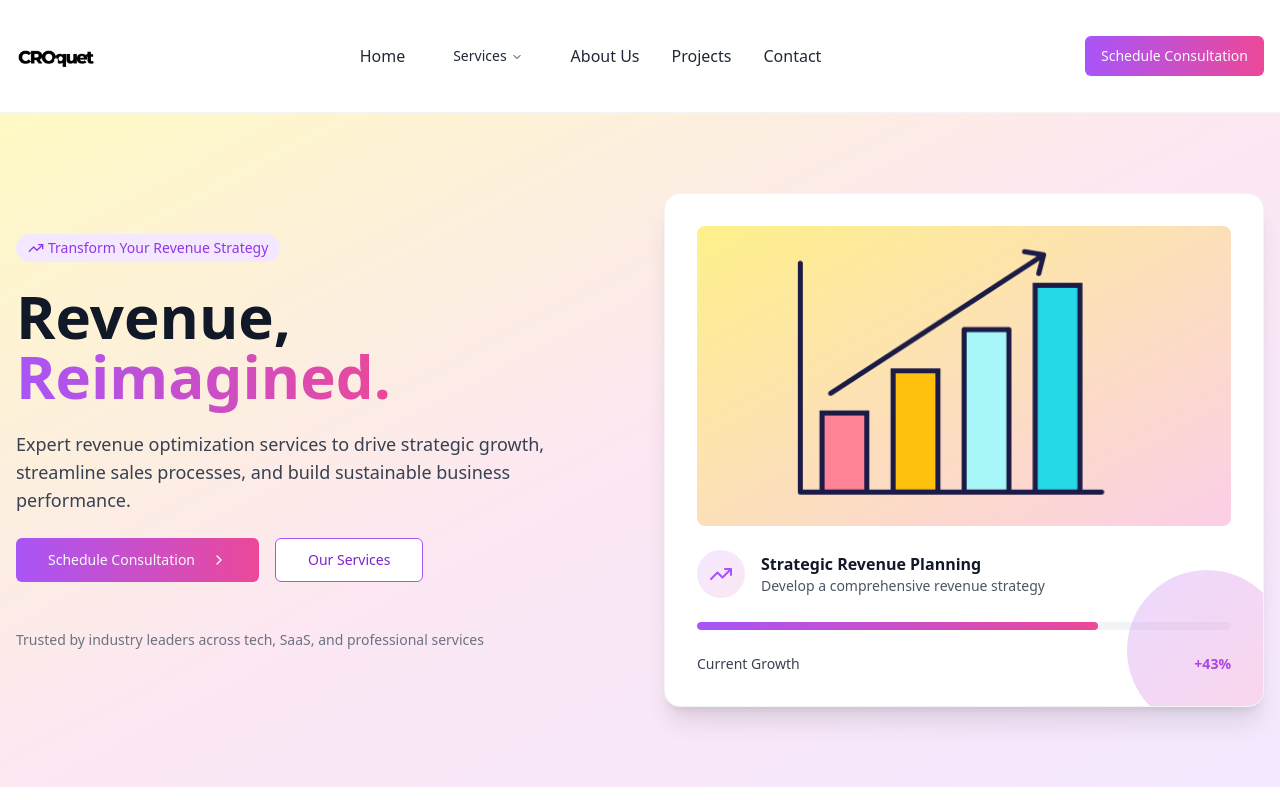
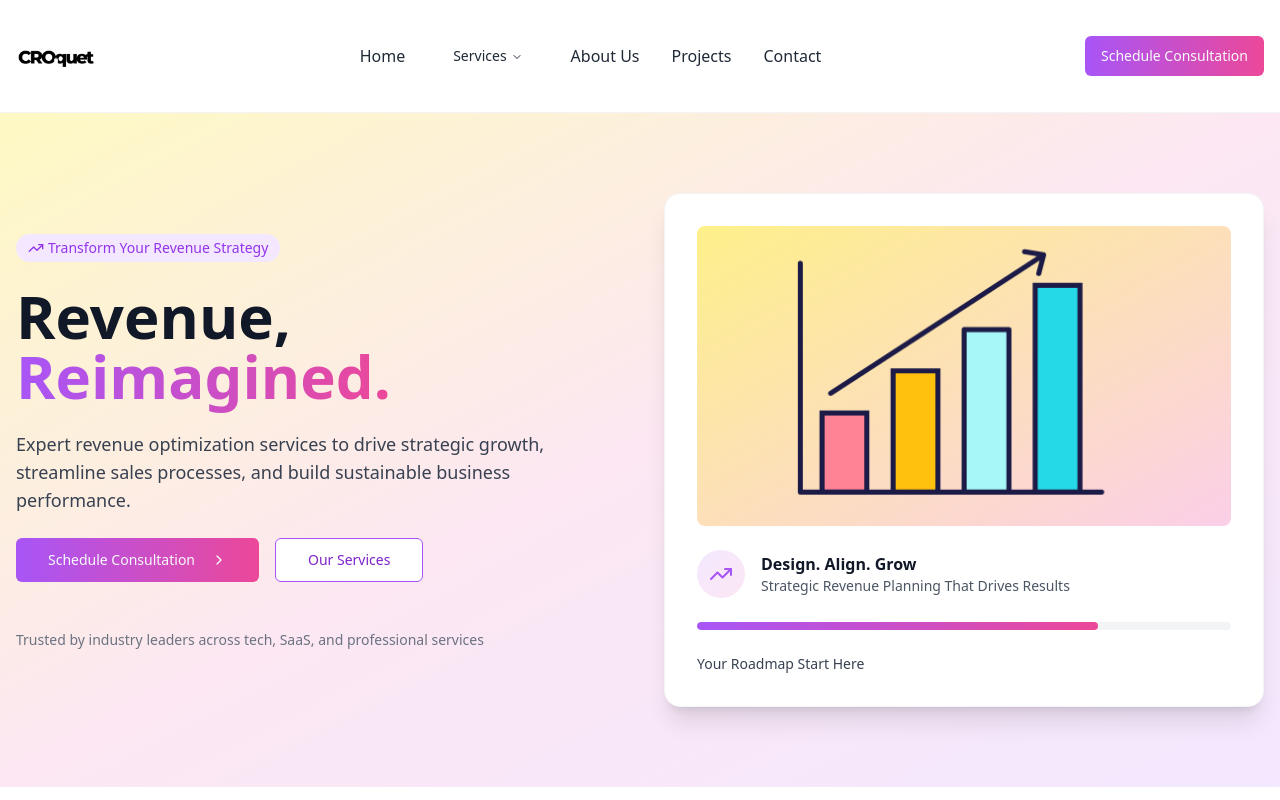
Before and after one commit to jamesabevan/revenue-roadmap-website, a React (Vite) app: page / in a window 1280 px wide. Shown: the top 800 px of the page. Built offline with nearby package versions, Linux system fonts and the light colour scheme.

Commit message:
Visual edit in Lovable
Edited UI in Lovable

```diff
--- a/src/components/home/HeroSection.tsx
+++ b/src/components/home/HeroSection.tsx
@@ -1,14 +1,13 @@
 import { Button } from "@/components/ui/button";
 import { ChevronRight, TrendingUp } from "lucide-react";
-
 const HeroSection = () => {
   const scrollToServices = () => {
     const servicesSection = document.getElementById('services');
-    servicesSection?.scrollIntoView({ behavior: 'smooth' });
+    servicesSection?.scrollIntoView({
+      behavior: 'smooth'
+    });
   };
-
-  return (
-    <section className="py-20 bg-gradient-to-br from-yellow-100 via-pink-100 to-purple-100">
+  return <section className="py-20 bg-gradient-to-br from-yellow-100 via-pink-100 to-purple-100">
       <div className="container mx-auto px-4">
         <div className="flex flex-col md:flex-row items-center justify-between gap-12">
           <div className="w-full md:w-1/2 space-y-6">
@@ -26,12 +25,7 @@ const HeroSection = () => {
               <Button size="lg" className="rounded-md bg-gradient-to-r from-purple-500 to-pink-500 hover:from-purple-600 hover:to-pink-600">
                 Schedule Consultation <ChevronRight className="ml-2 h-4 w-4" />
               </Button>
-              <Button
-                size="lg"
-                variant="outline"
-                className="rounded-md border border-purple-500 text-purple-700 hover:bg-purple-50 hover:text-purple-700"
-                onClick={scrollToServices}
-              >
+              <Button size="lg" variant="outline" className="rounded-md border border-purple-500 text-purple-700 hover:bg-purple-50 hover:text-purple-700" onClick={scrollToServices}>
                 Our Services
               </Button>
             </div>
@@ -60,24 +54,20 @@ const HeroSection = () => {
                     <TrendingUp className="h-6 w-6 text-purple-500" />
                   </div>
                   <div>
-                    <h3 className="font-semibold text-gray-900">
-                      Strategic Revenue Planning
-                    </h3>
-                    <p className="text-sm text-gray-600">
-                      Develop a comprehensive revenue strategy
-                    </p>
+                    <h3 className="font-semibold text-gray-900 text-left">Design. Align. Grow</h3>
+                    <p className="text-sm text-gray-600">Strategic Revenue Planning That Drives Results</p>
                   </div>
                 </div>
                 <div className="h-2 w-full bg-gray-100 rounded-full overflow-hidden">
                   <div className="h-full w-3/4 bg-gradient-to-r from-purple-500 to-pink-500 rounded-full"></div>
                 </div>
                 <div className="flex justify-between text-sm">
-                  <span className="font-medium text-gray-700">Current Growth</span>
-                  <span className="font-bold text-purple-600">+43%</span>
+                  <span className="font-medium text-gray-700">Your Roadmap Start Here</span>
+
                 </div>
               </div>
 
-              <div className="absolute -bottom-6 -right-6 h-40 w-40 bg-gradient-to-br from-purple-400/30 to-pink-400/30 rounded-full"></div>
+
             </div>
 
             {/* Background decorative elements */}
@@ -86,8 +76,6 @@ const HeroSection = () => {
           </div>
         </div>
       </div>
-    </section>
-  );
+    </section>;
 };
-
 export default HeroSection;
```
